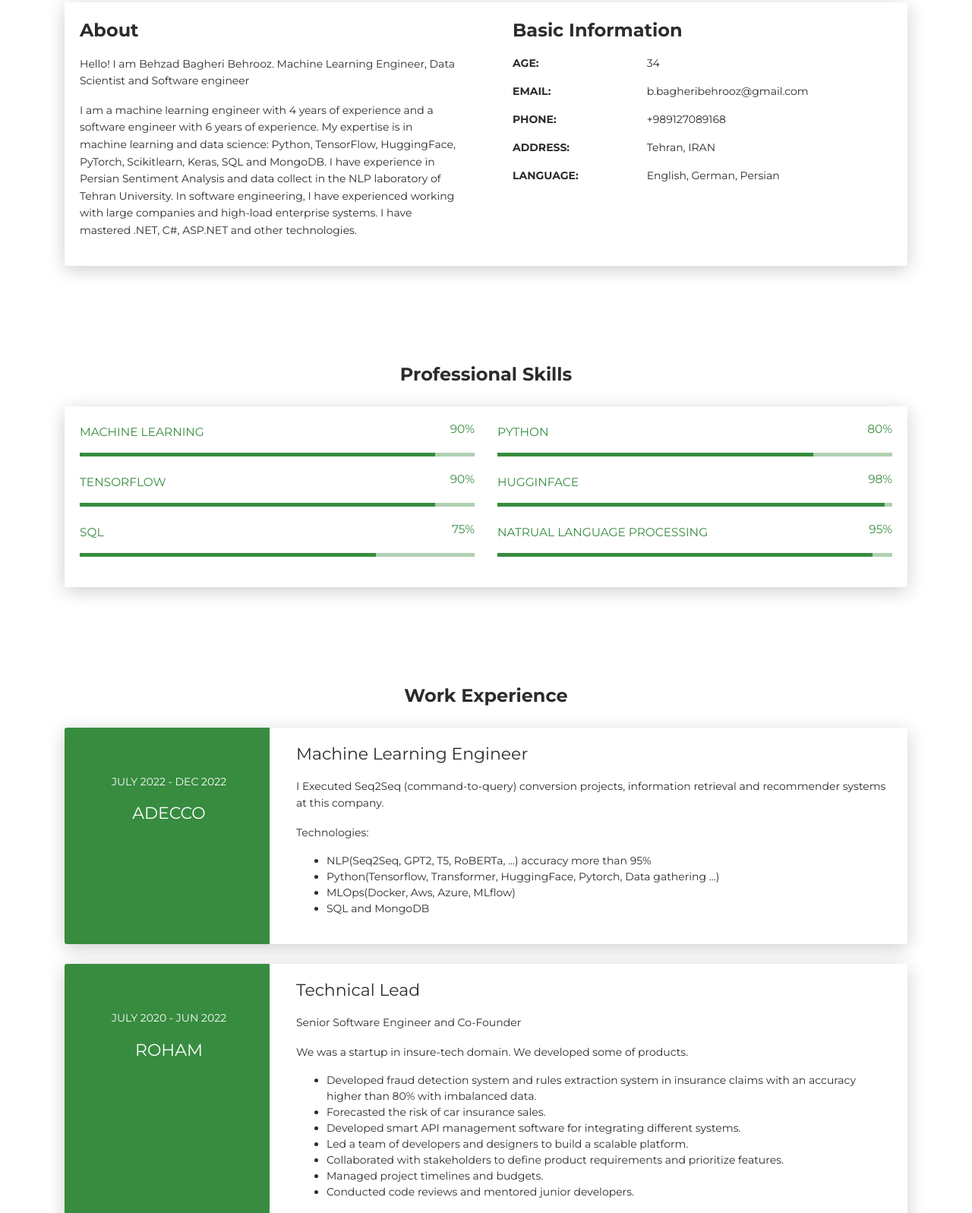
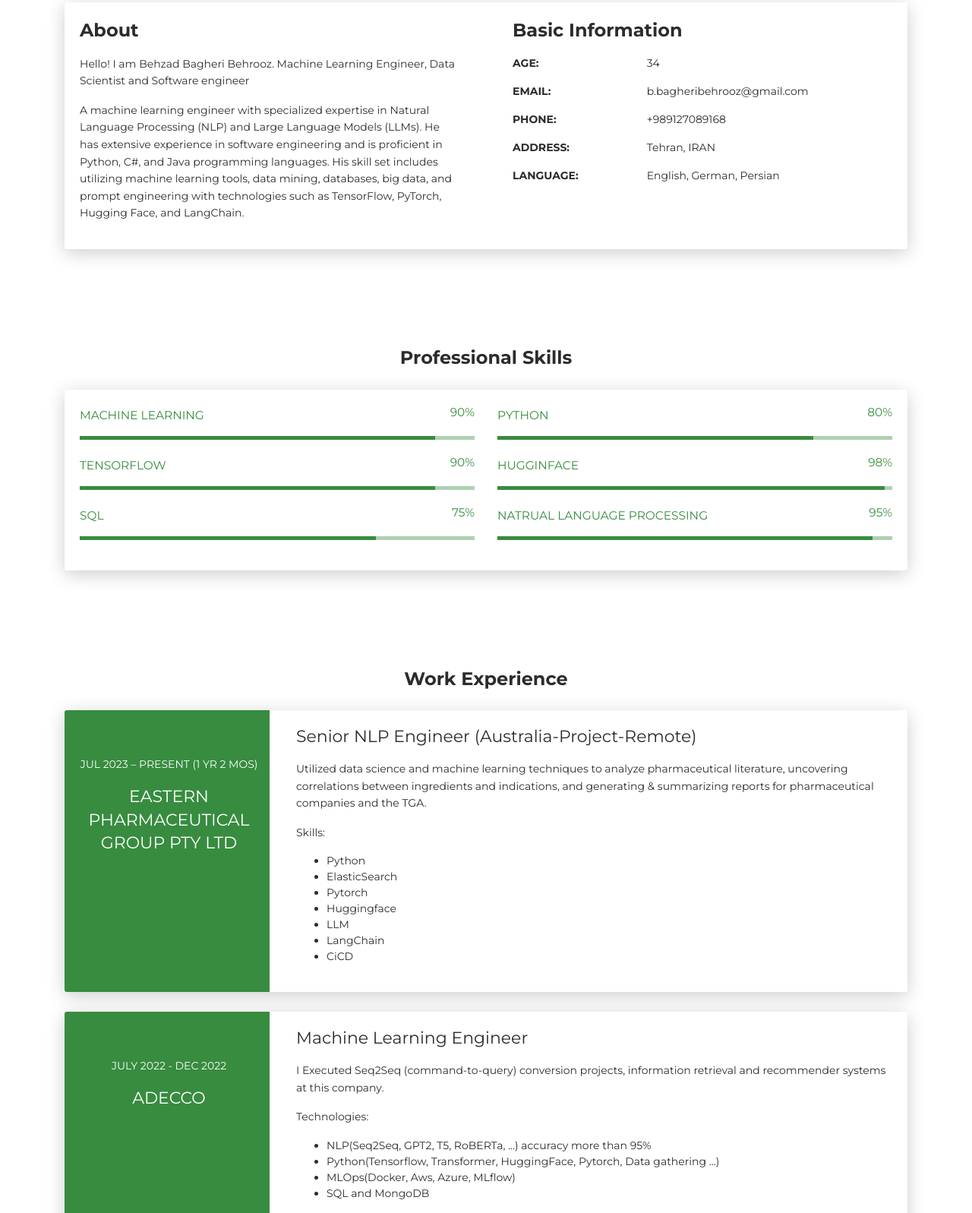
Before and after one commit to behzadbb/behzadbb.github.io, a plain HTML site: page index.html in a window 1280 px wide. Shown: the part 617-2214 px from the top of the page at 76% size. Drawn offline with Linux system fonts and the light colour scheme.

Commit message:
Add New Exprience and Update Summary

```diff
--- a/index.html
+++ b/index.html
@@ -111,11 +111,7 @@
                 <div class="card-body">
                   <div class="h4 mt-0 title">About</div>
                   <p>Hello! I am Behzad Bagheri Behrooz. Machine Learning Engineer, Data Scientist and Software engineer</p>
-                  <p>I am a machine learning engineer with 4 years of experience and a software engineer with 6 years of experience.
-                    My expertise is in machine learning and data science: Python, TensorFlow, HuggingFace, PyTorch, Scikitlearn, Keras, SQL and MongoDB. I have experience in Persian Sentiment Analysis and data collect in the NLP
-                    laboratory of Tehran University. In software engineering, I have experienced working with large companies and
-                    high-load enterprise systems. I have mastered .NET, C#, ASP.NET and other technologies.
-                    </p>
+                  <p>A machine learning engineer with specialized expertise in Natural Language Processing (NLP) and Large Language Models (LLMs). He has extensive experience in software engineering and is proficient in Python, C#, and Java programming languages. His skill set includes utilizing machine learning tools, data mining, databases, big data, and prompt engineering with technologies such as TensorFlow, PyTorch, Hugging Face, and LangChain.</p>
                 </div>
               </div>
               <div class="col-lg-6 col-md-12">
@@ -219,6 +215,37 @@
       <div class="section" id="experience">
         <div class="container cc-experience">
           <div class="h4 text-center mb-4 title">Work Experience</div>
+          <div class="card">
+            <div class="row">
+              <div class="col-md-3 bg-primary" data-aos="fade-right" data-aos-offset="50" data-aos-duration="500">
+                <div class="card-body cc-experience-header">
+                  <p>Jul 2023 – Present (1 yr 2 mos)</p>
+                  <div class="h5">Eastern Pharmaceutical Group Pty Ltd</div>
+                </div>
+              </div>
+              <div class="col-md-9" data-aos="fade-left" data-aos-offset="50" data-aos-duration="500">
+                <div class="card-body">
+                  <div class="h5">Senior NLP Engineer (Australia-Project-Remote)</div>
+                  <p>
+                    Utilized data science and machine learning techniques to analyze pharmaceutical literature, uncovering correlations between ingredients and indications, and generating & summarizing reports for pharmaceutical companies and the TGA.
+                  </p>
+                  <p>
+                    Skills:
+                    <ul>
+                      <li>Python</li>
+                      <li>ElasticSearch</li>
+                      <li>Pytorch</li>
+                      <li>Huggingface</li>
+                      <li>LLM</li>
+                      <li>LangChain</li>
+                      <li>CiCD</li>
+                    </ul>
+                  </p>
+                </div>
+              </div>
+            </div>
+          </div>
+
           <div class="card">
             <div class="row">
               <div class="col-md-3 bg-primary" data-aos="fade-right" data-aos-offset="50" data-aos-duration="500">
```
